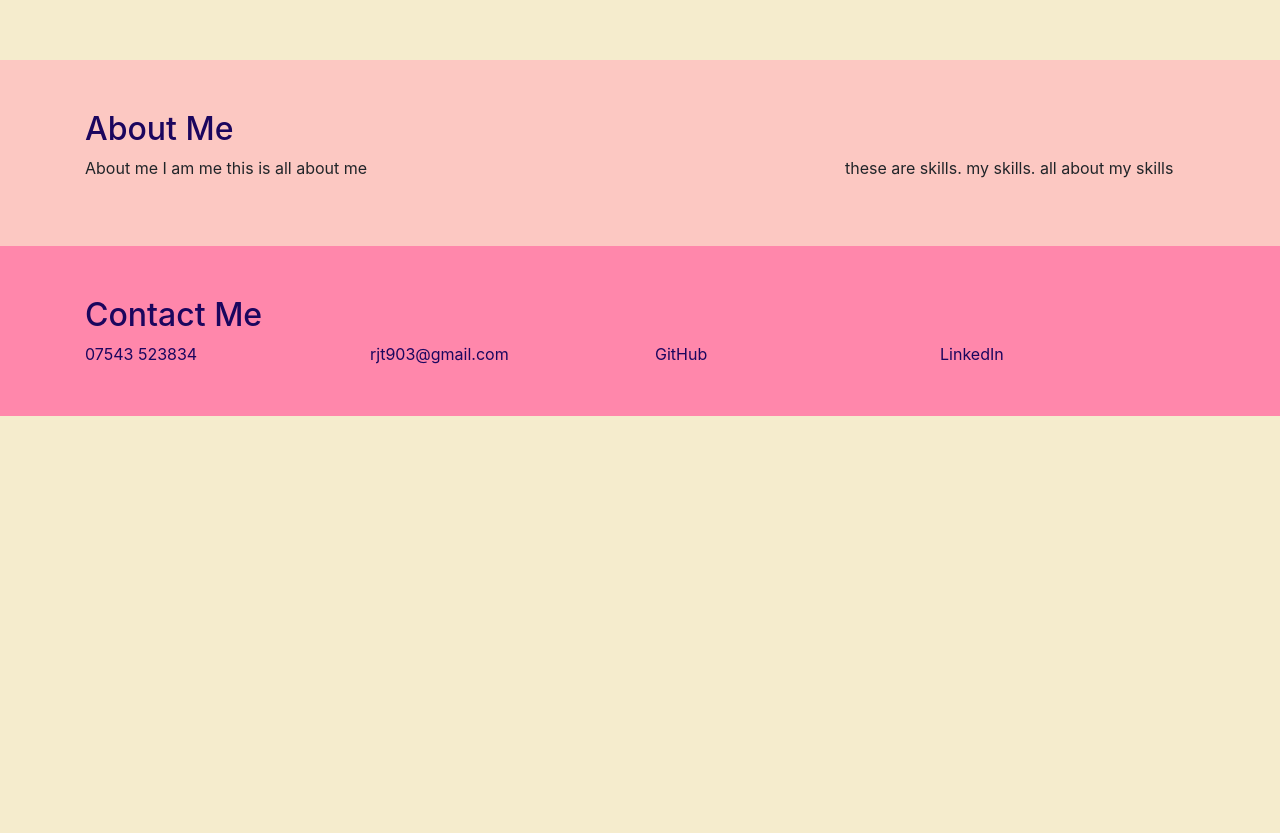
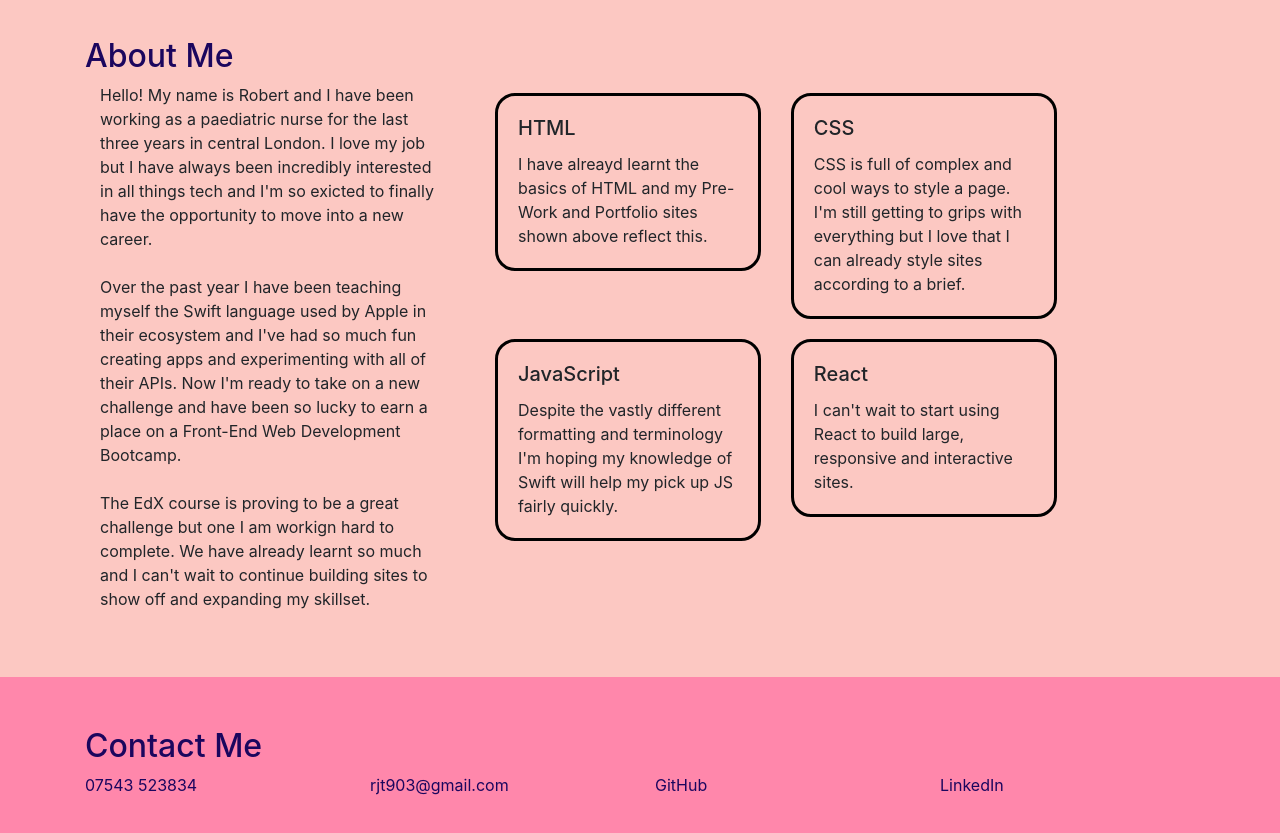
Before and after one commit to RobertTaylor94/Bootstrap-Portfolio, a plain HTML site: page index.html in a window 1280 px wide. Shown: the part 1069-1902 px from the top of the page. Before the commit the page ends 1485 px from the top, so only its background shows below. Drawn offline with nearby package versions, Linux system fonts and the light colour scheme.

Commit message:
Updated About me and skills section

```diff
--- a/index.html
+++ b/index.html
@@ -42,10 +42,12 @@
 
 <!-- Hero banner -->
 <div class="jumbotron">
+  <div>
     <h1 class="display-4">Robert Taylor</h1>
     <p class="lead">Welcome to my portfolio site.</p>
-    <hr class="my-4">
-    <p>One day this will be filled with all the cool projects I have created.</p>
+  </div>
+
+    <!-- <p>One day this will be filled with all the cool projects I have created.</p> -->
   </div>
 <!-- End hero banner -->
 
@@ -54,7 +56,7 @@
     <div class="container">
         <h2>My Work</h2>
         <div class="row justify-content-center">
-            <div class="col-8 col-md-4 col-lg-4">
+            <div class="col-10 col-md-4 col-lg-4">
                 <div class="card" >
                     <img src="./assets/pre-work-screenshot.png" class="card-img-top" alt="...">
                     <div class="card-body">
@@ -64,7 +66,7 @@
                     </div>
                   </div>
             </div>
-            <div class="col-8 col-md-4 col-lg-4">
+            <div class="col-10 col-md-4 col-lg-4">
                 <div class="card">
                     <img src="./assets/mobile-app.screenshot.PNG" class="card-img-top" alt="...">
                     <div class="card-body">
@@ -74,7 +76,7 @@
                     </div>
                   </div>
             </div>
-            <div class="col-8 col-md-4 col-lg-4">
+            <div class="col-10 col-md-4 col-lg-4">
                 <div class="card">
                     <img src="./assets/retinentia-screenshot.png" class="card-img-top" alt="...">
                     <div class="card-body">
@@ -93,12 +95,56 @@
   <section id="about-me">
     <div class="container">
         <h2>About Me</h3>
-        <div class="row">
+        <div class="row mx-auto">
+            <div class="col-sm-12 col-md-4">
+                <p>Hello! My name is Robert and I have been working as a paediatric nurse for the last three years in central London.
+                  I love my job but I have always been incredibly interested in all things tech and I'm so exicted to finally have the
+                  opportunity to move into a new career.
+                  <br>
+                  <br>
+                  Over the past year I have been teaching myself the Swift language used by Apple in their ecosystem and I've had so much
+                  fun creating apps and experimenting with all of their APIs. Now I'm ready to take on a new challenge and have been so lucky
+                  to earn a place on a Front-End Web Development Bootcamp.
+                  <br>
+                  <br>
+                  The EdX course is proving to be a great challenge but one I am workign hard to complete. We have already learnt so much and I can't
+                  wait to continue building sites to show off and expanding my skillset.
+                </p>
+            </div>
             <div class="col-sm-12 col-md-8">
-                <p>About me I am me this is all about me</p>
-            </div>
-            <div class="col-sm-12 col-md-4">
-                <p>these are skills. my skills. all about my skills</p>
+                <div class="container" id="skills">
+                  <div class="row">
+                    <div class="col-sm-12 col-md-5"><div class="card">
+                      <div class="card-body">
+                        <h5 class="card-title">HTML</h5>
+                        <!-- <h6 class="card-subtitle mb-2 text-muted">Card subtitle</h6> -->
+                        <p class="card-text">I have alreayd learnt the basics of HTML and my Pre-Work and Portfolio sites shown above reflect this.</p>
+                      </div>
+                    </div></div>
+                    <div class="col-sm-12 col-md-5"><div class="card">
+                      <div class="card-body">
+                        <h5 class="card-title">CSS</h5>
+                        <!-- <h6 class="card-subtitle mb-2 text-muted">Card subtitle</h6> -->
+                        <p class="card-text">CSS is full of complex and cool ways to style a page. I'm still getting to grips with everything but I love that I can already style sites according to a brief.</p>
+                      </div>
+                    </div></div>
+                    <div class="col-sm-12 col-md-5"><div class="card">
+                      <div class="card-body">
+                        <h5 class="card-title">JavaScript</h5>
+                        <!-- <h6 class="card-subtitle mb-2 text-muted">Card subtitle</h6> -->
+                        <p class="card-text">Despite the vastly different formatting and terminology I'm hoping my knowledge of Swift will help my pick up JS fairly quickly.</p>
+                      </div>
+                    </div></div>
+                    <div class="col-sm-12 col-md-5"><div class="card">
+                      <div class="card-body">
+                        <h5 class="card-title">React</h5>
+                        <!-- <h6 class="card-subtitle mb-2 text-muted">Card subtitle</h6> -->
+                        <p class="card-text">I can't wait to start using React to build large, responsive and interactive sites.</p>
+                      </div>
+                    </div></div>
+                    </div>
+                  </div>
+                </div>
             </div>
         </div>
     </div>
```
